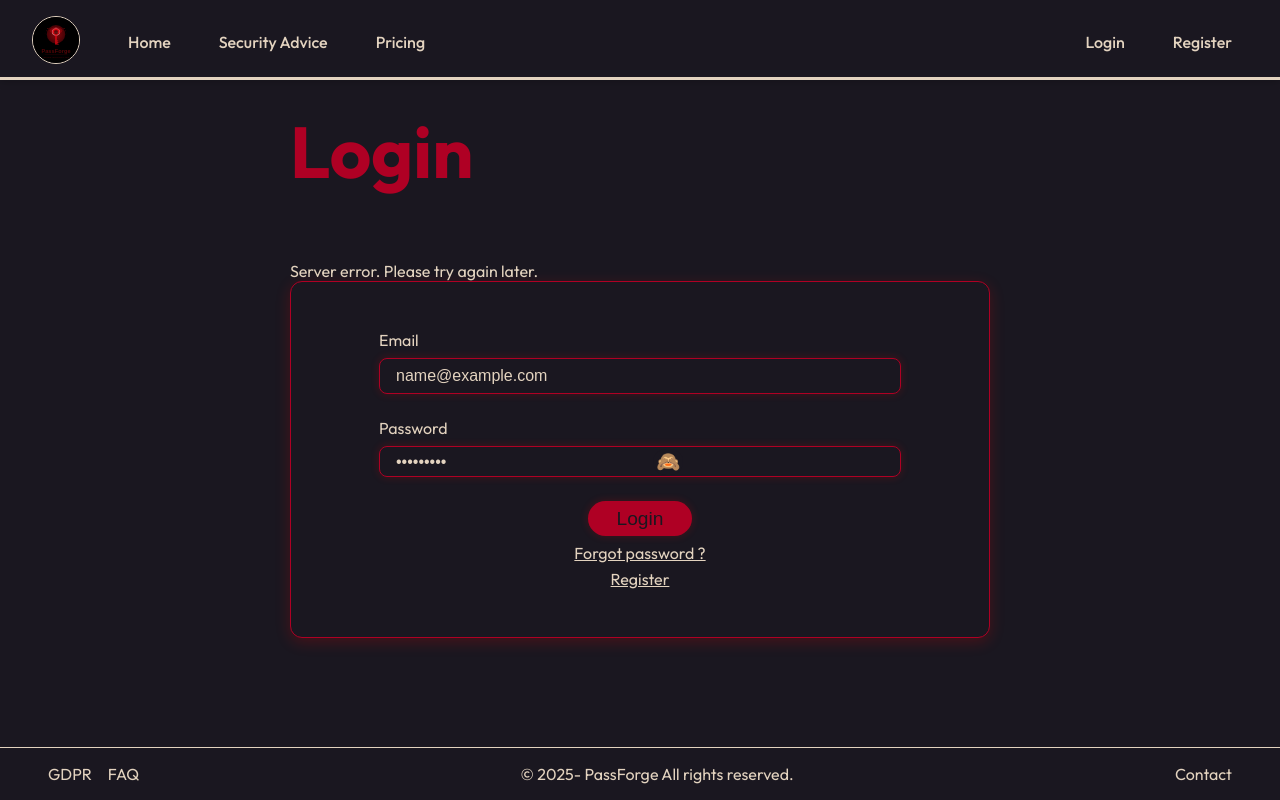
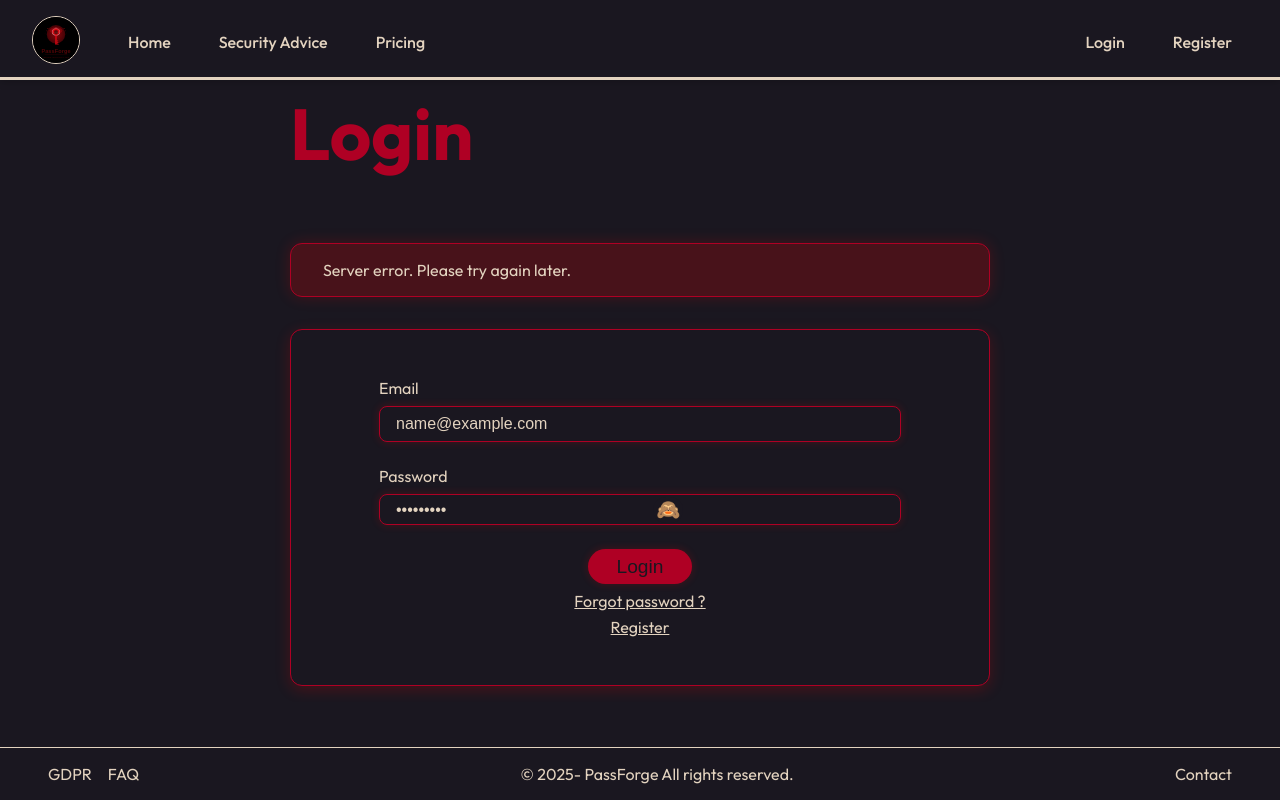
Before and after one commit to PassForgeTHP/React_Passforge, a React (Vite) app: page /login in a window 1280 px wide. Both pictures are taken after typing "name@example.com", "Sample123" into the empty fields and a click on the button "Login". Built offline with nearby package versions, Linux system fonts and the light colour scheme; no server answers.

Commit message:
adding css to the error messages

```diff
--- a/src/pages/EditProfile.jsx
+++ b/src/pages/EditProfile.jsx
@@ -90,7 +90,7 @@ const EditProfile = () => {
   return (
     <div className="container-profile">
       <h1>Edit my profile</h1>
-      {message && <p className="status-message">{message}</p>}
+      {message && <div className="card-alerte"><p className="status-message">{message}</p></div>}
 
       <div className="profile-content">
         <div className="avatar-container">
--- a/src/pages/Login.jsx
+++ b/src/pages/Login.jsx
@@ -46,7 +46,7 @@ function Login() {
       <div className="form-card">
         <h1 className="title">Login</h1>
 
-        {message && <p className="status-message">{message}</p>}
+        {message && <div className="card-alerte"><p className="status-message">{message}</p></div>}
         <div>
           <form onSubmit={handleSubmit}>
             <div className="form-group">
--- a/src/pages/Register.jsx
+++ b/src/pages/Register.jsx
@@ -56,6 +56,7 @@ function Register() {
         <h1>Sign Up</h1>
 
           {message && (
+            <div className="card-alerte">
               <p
                 className={`status-message ${
                   message.toLowerCase().includes("failed") ? "error" : "success"
@@ -63,10 +64,11 @@ function Register() {
               >
                 {message}
               </p>
+            </div>
           )}
 
           {errors.length > 0 && (
-          <ul className="error-list">
+            <ul className="card-alerte">
               {errors.map((err, i) => (
                 <li key={i} className="error-item">
                   {err}
@@ -74,6 +76,7 @@ function Register() {
               ))}
             </ul>
           )}
+
 
         <div>
           <form onSubmit={handleSubmit}>
--- a/src/styles/App.css
+++ b/src/styles/App.css
@@ -172,3 +172,25 @@ footer {
   justify-content: center;
   margin-top: 2rem;
 }
+
+/* ALERT */
+
+.status-message {
+  color: var(--light);
+}
+
+.card-alerte {
+  max-width: 700px;
+  padding: 1rem 2rem;
+  border-radius: 12px;
+  border: 1px solid var(--medium-red);
+  background: var(--shadow-red);
+  box-shadow: 0 0px 15px var(--shadow-red);
+  gap: 1.5rem;
+  margin-bottom: 2rem;
+  list-style-type: none;
+}
+
+.error-item {
+  color: var(--light);
+}
```
Lines whose indentation alone changed are shown as unchanged.
